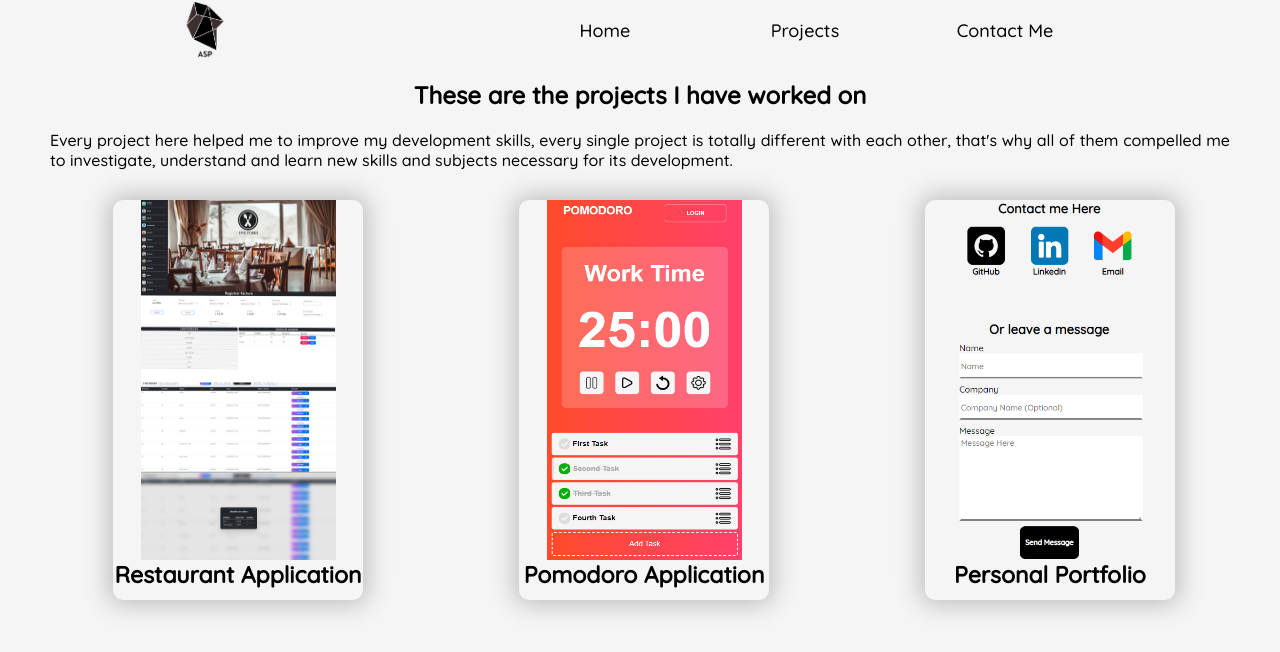
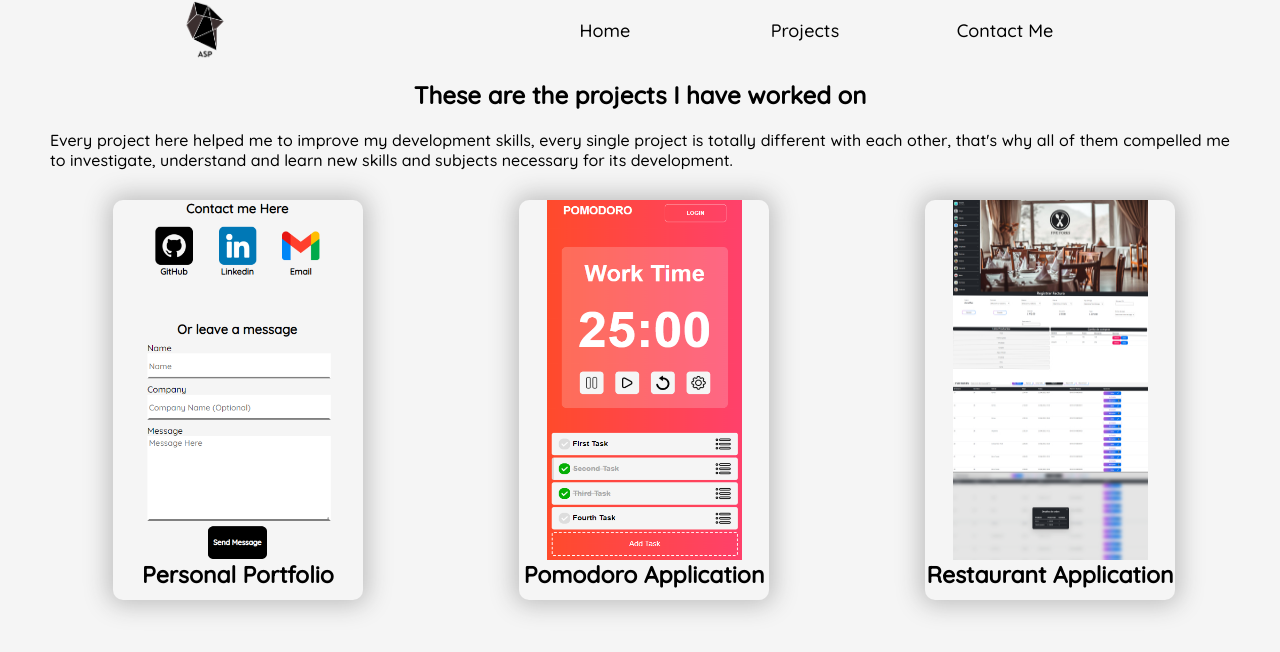
Before and after one commit to Leonel-Padilla2/portfolio, a React (Create React App) app: page /projects in a window 1280 px wide. Shown: the top 652 px of the page. Built offline with nearby package versions, Linux system fonts and the light colour scheme.

Commit message:
feat: Changing project summaries writing

```diff
--- a/src/pages/Projects/Projects.jsx
+++ b/src/pages/Projects/Projects.jsx
@@ -6,30 +6,27 @@ import './Projects.css'
 
 const projects = [
   {
-    img: RestaurantImage,
-    title : 'Restaurant Application',
-    gitHubURL: '/',
+    img: PortFolioImage,
+    title : 'Personal Portfolio',
+    gitHubURL: 'https://github.com/Leonel-Padilla2/portfolio',
     deployedURL: '/',
-    sumary: 'This web application was developed as a class project which name was "Software Engineering" this is a restaurant application for inventory, clients, employees, purchasing and billing management.'
+    sumary: 'This is my personal portfolio which I have developed to show my personal projects, you can contact me and read a bit more about me as well. Developed with JavaScript, React.'
   },
   {
     img: PomodoroImage,
     title : 'Pomodoro Application',
     gitHubURL: 'https://github.com/Leonel-Padilla/fpomodoro',
-    deployedURL: '/',
-    sumary: 'This application was developed as part of an event, this project was made with a team from people all over America, using Agile Methodologies.'
+    sumary: 'Web Pomodoro application which allows users to create a tasks list and check them when he finish them, also, allows the user to set up his work and rest time. Developed with JavaScript, React.'
   },
   {
-    img: PortFolioImage,
-    title : 'Personal Portfolio',
-    gitHubURL: 'https://github.com/Leonel-Padilla2/portfolio',
-    deployedURL: '/',
-    sumary: 'This is my personal portfolio which I have developed to show my personal projects, you can contact me and read a bit more about me as well.'
+    img: RestaurantImage,
+    title : 'Restaurant Application',
+    gitHubURL: '/',
+    sumary: 'This is a web restaurant application for inventory, clients, employees, purchasing, billing and user permissions management. Developed with JavaScript, React, Bootstrap and component libraries.'
   }
 ]
 
 const Projects = () => {
-
   return (
     <div className='projects-container'>
       <h2>These are the projects I have worked on</h2>
```
